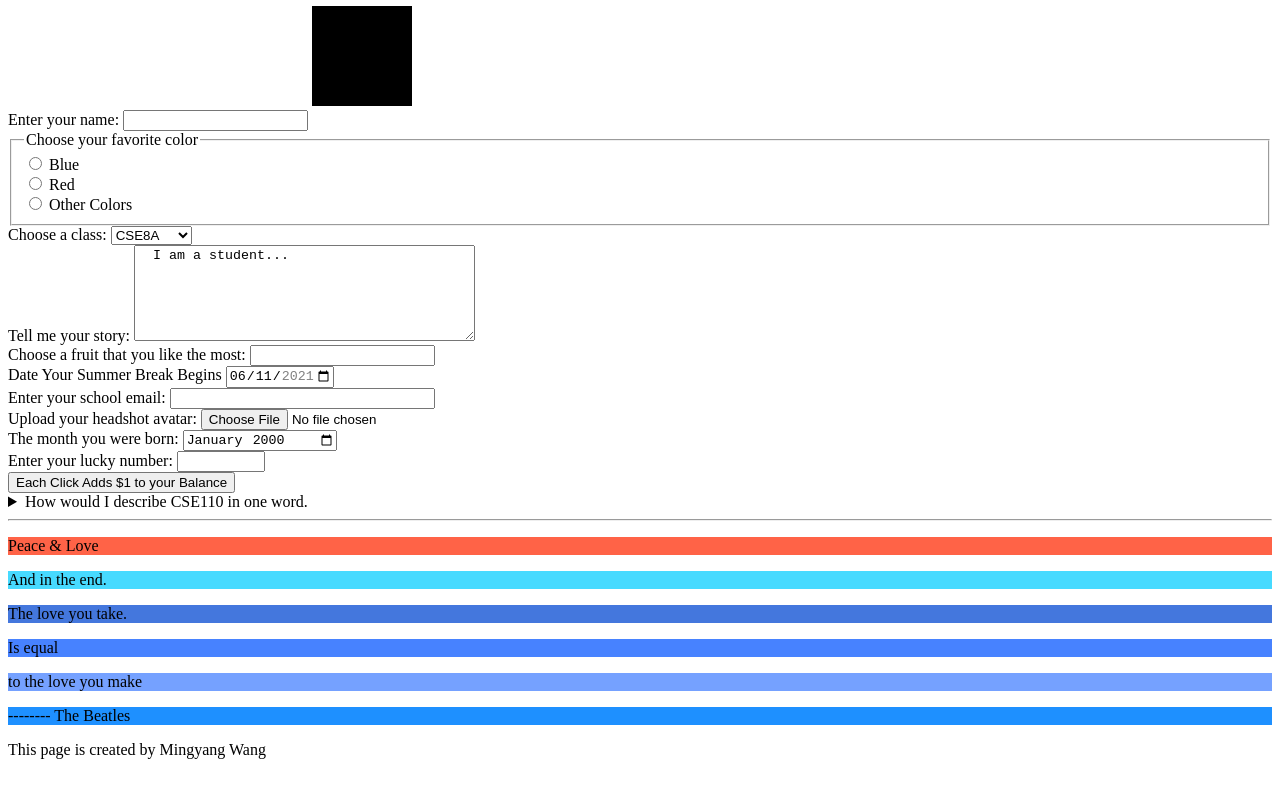
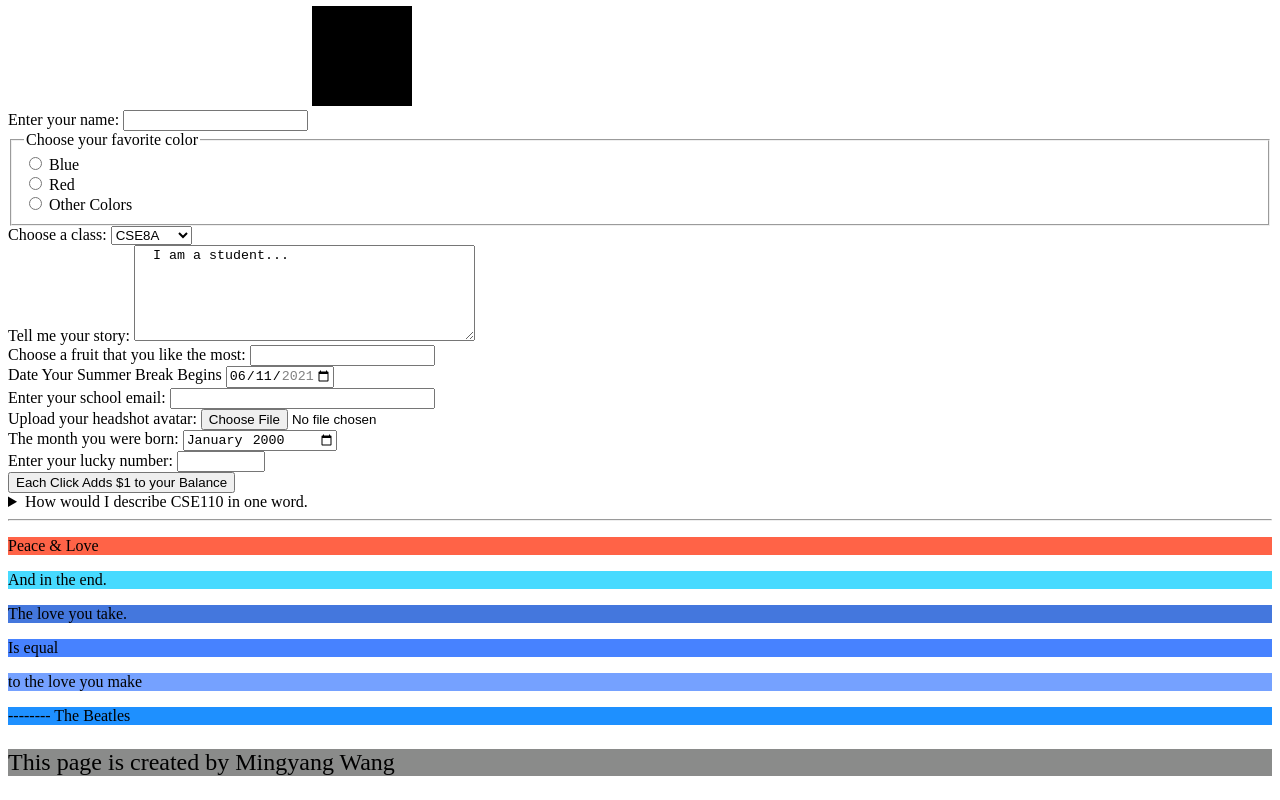
Before and after one commit to skrskrm/wi21-cse110-lab3, a plain HTML site: page index.html in a window 1280 px wide. Shown: the part 2243-3043 px from the top of the page. Before the commit the page ends 3018 px from the top, so only its background shows below. Drawn offline with Linux system fonts and the light colour scheme.

Commit message:
Update index.html

```diff
--- a/index.html
+++ b/index.html
@@ -214,7 +214,7 @@
     <p style="background-color:hsl(221, 100%, 64%);">Is equal</p>
     <p style="background-color:hsla(221, 100%, 64%, 0.75);">to the love you make</p>
     <p style="background-color:DodgerBlue;">-------- The Beatles</p>
-    <p>This page is created by Mingyang Wang</p>
+    <p style="background-color:rgba(23, 24, 23, 0.5); font-size:3ch;">This page is created by Mingyang Wang</p>
   </footer>
 </body>
 
```
